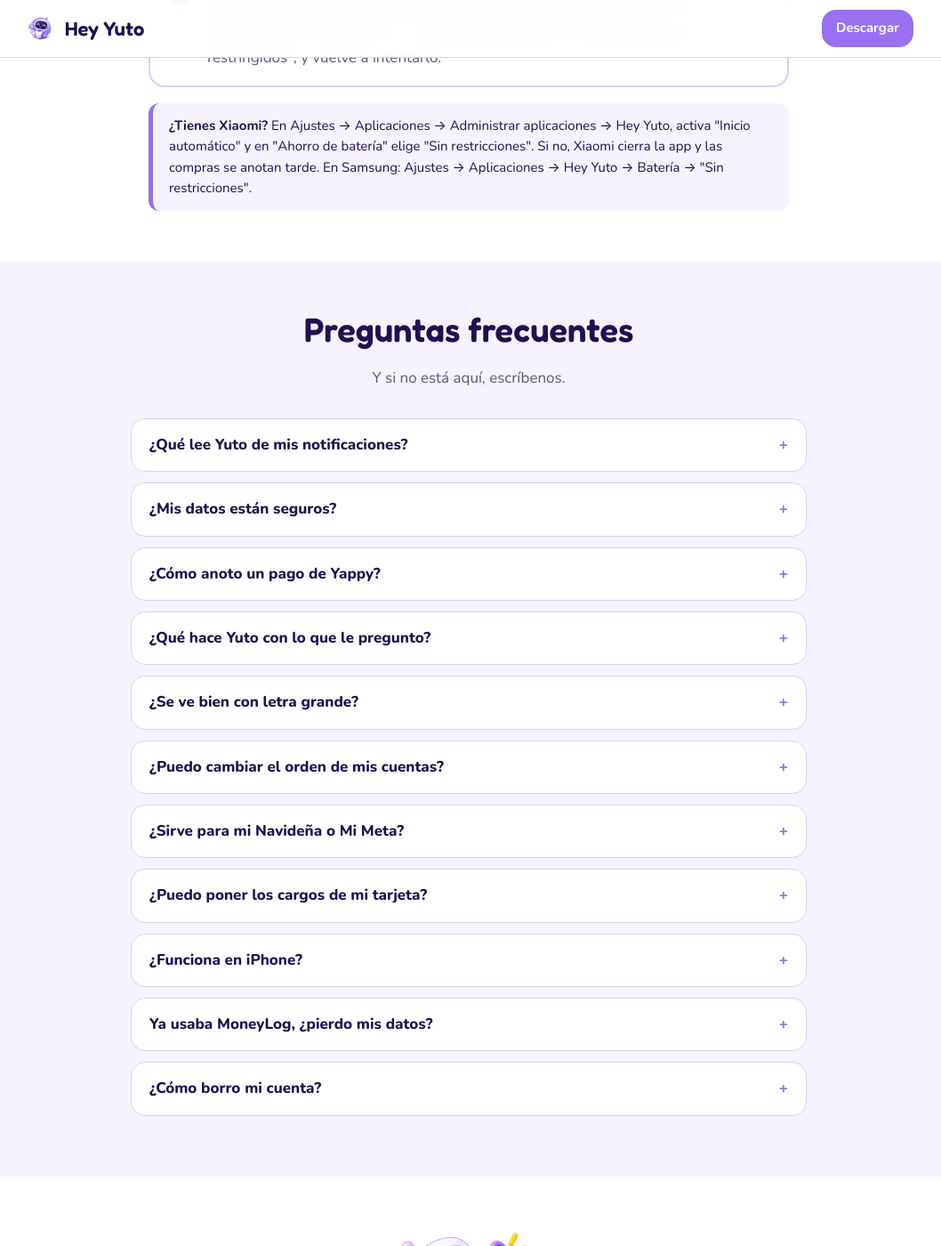
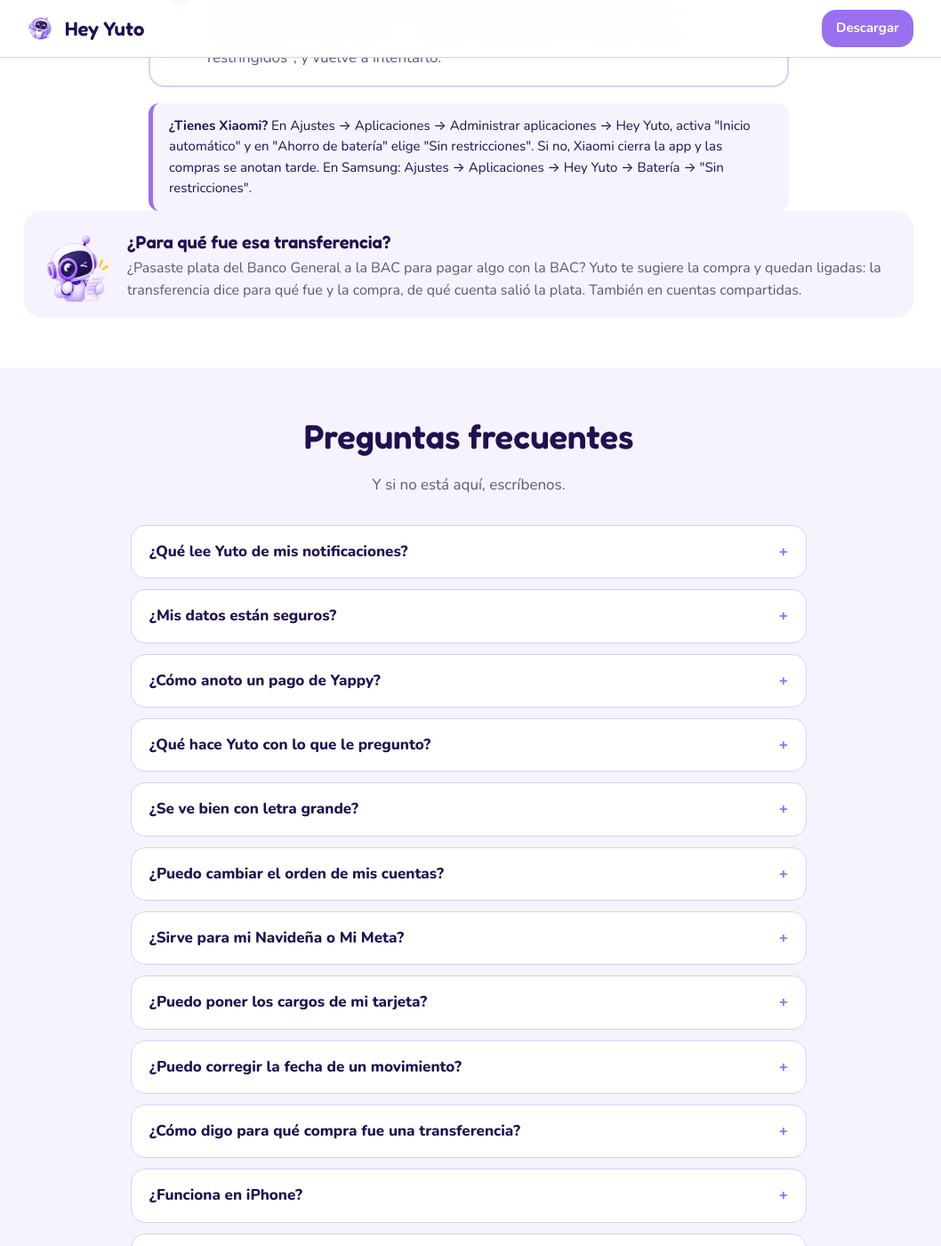
Before and after one commit to Dacoca34/yuto-legal, a Jekyll site: the page index.html, which Jekyll copies as it is, in a window 1280 px wide and 1400 px high, scrolled down 4155 px. Shown: the whole window at 89% size, without its empty margins (113-1171 px from the left). Built offline with Jekyll 4.4.1, drawn with Linux system fonts in a browser that asks for light colours.

Commit message:
Transferencia ligada a su compra (0.57) y fecha al editar (0.56)

```diff
--- a/index.html
+++ b/index.html
@@ -77,6 +77,7 @@
     <div class="paso"><h3>Deja que anote solo</h3><p>Toca "Dar acceso" y activa Hey Yuto. Si no te deja o sale gris: Ajustes → Aplicaciones → Hey Yuto → ⋮ (arriba a la derecha) → "Permitir ajustes restringidos", y vuelve a intentarlo.</p></div>
   </div>
   <div class="nota"><b>¿Tienes Xiaomi?</b> En Ajustes → Aplicaciones → Administrar aplicaciones → Hey Yuto, activa "Inicio automático" y en "Ahorro de batería" elige "Sin restricciones". Si no, Xiaomi cierra la app y las compras se anotan tarde. En Samsung: Ajustes → Aplicaciones → Hey Yuto → Batería → "Sin restricciones".</div>
+    <div class="tarjeta"><img class="pose" src="assets/yuto/con-lupa.webp" alt="" loading="lazy"><h3>¿Para qué fue esa transferencia?</h3><p>¿Pasaste plata del Banco General a la BAC para pagar algo con la BAC? Yuto te sugiere la compra y quedan ligadas: la transferencia dice para qué fue y la compra, de qué cuenta salió la plata. También en cuentas compartidas.</p></div>
 </div></section>
 
 <section class="fondo"><div class="envoltura">
@@ -90,6 +91,8 @@
   <details><summary>¿Puedo cambiar el orden de mis cuentas?</summary><p>Sí. En Finanzas, deja apretada una cuenta y arrástrala arriba o abajo. Ese orden se usa en toda la app, también en el calendario de Inicio. Lo mismo funciona con tus categorías, tus metas de ahorro y tus gastos fijos.</p></details>
   <details><summary>¿Sirve para mi Navideña o Mi Meta?</summary><p>Sí. Marca esa cuenta como "Ahorro bloqueado" con la fecha en que el banco la libera, y agrega en Recurrentes el "Ahorro automático" que te pasan cada semana o quincena (de tu cuenta o del salario). Yuto lo anota solo, no lo cuenta como plata disponible y te avisa cuando se libera.</p></details>
   <details><summary>¿Puedo poner los cargos de mi tarjeta?</summary><p>Sí: cada cargo con su ITBMS, mensual o anual, y el seguro de saldo deudor como % de lo que debes. En cada corte te los pone para confirmar.</p></details>
+  <details><summary>¿Puedo corregir la fecha de un movimiento?</summary><p>Sí. En Inicio, deja presionado el movimiento y toca Editar: arriba está la fecha. Ahí mismo cambias el monto, la categoría o lo divides en partes.</p></details>
+  <details><summary>¿Cómo digo para qué compra fue una transferencia?</summary><p>Deja presionada la transferencia en Inicio. Yuto te sugiere la compra de la cuenta a la que pasaste la plata, del mismo día o los dos siguientes; toca "Ligar" o elige otra. Solo es para que lo veas: no cambia ningún saldo.</p></details>
   <details><summary>¿Funciona en iPhone?</summary><p>Por ahora solo en Android.</p></details>
   <details><summary>Ya usaba MoneyLog, ¿pierdo mis datos?</summary><p>No. Hey Yuto es la misma app con nombre nuevo: entra con el mismo correo y contraseña y todo está ahí. Después puedes desinstalar MoneyLog.</p></details>
   <details><summary>¿Cómo borro mi cuenta?</summary><p>En la app: Ajustes → Cuenta → "Eliminar mi cuenta", o escribiendo a soporte@heyyuto.com. Se borran tu cuenta y todos tus datos.</p></details>
```
